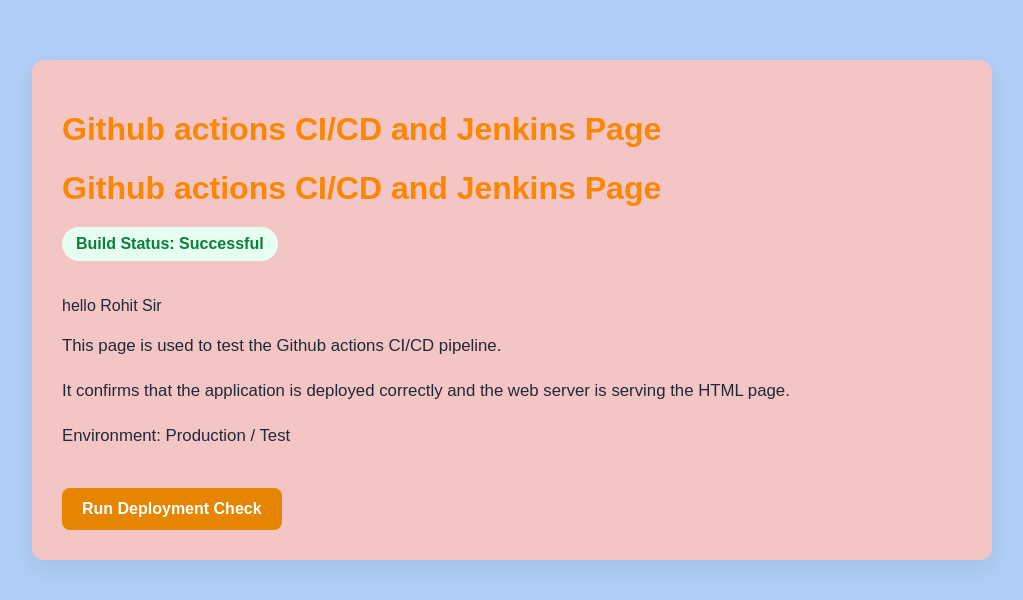
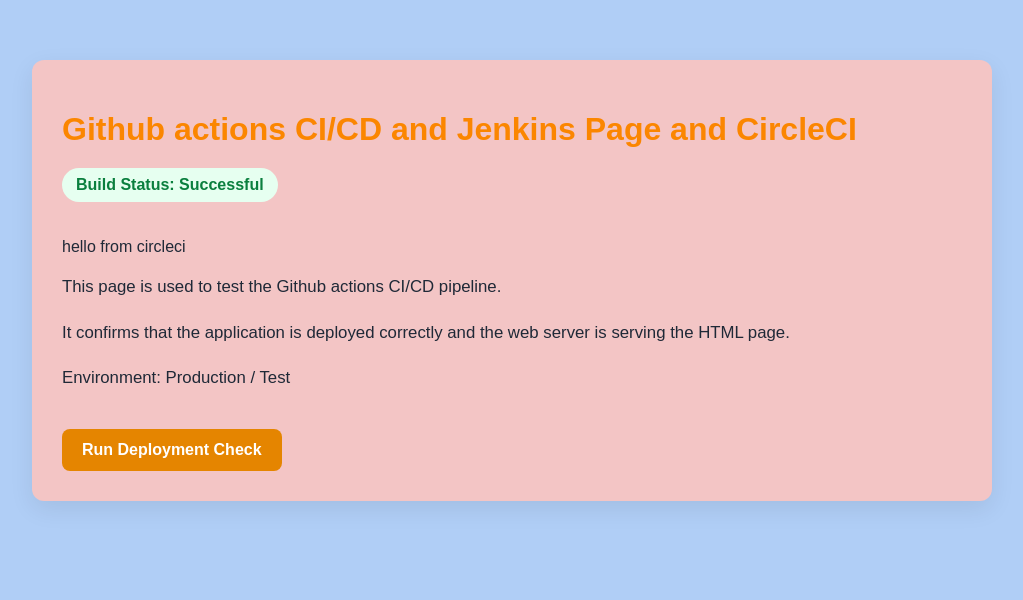
Before and after one commit to kisan0717/CICD-flask, a Flask app: page / in a window 1280 px wide. Shown: the top 600 px of the page, without its empty margins (128-1151 px from the left). Run offline with Flask 2, Linux system fonts and the light colour scheme.

Commit message:
circleci .yml added

```diff
--- a/templates/index.html
+++ b/templates/index.html
@@ -55,10 +55,9 @@
 </head>
 <body>
     <div class="container">
-        <h1>Github actions CI/CD and Jenkins Page</h1>
-        <h1>Github actions CI/CD and Jenkins Page</h1>
+        <h1>Github actions CI/CD and Jenkins Page and CircleCI</h1>
         <div class="status">Build Status: Successful</div>
-        <p>hello Rohit Sir</p>
+        <p>hello from circleci</p>
         <div class="info">
             <p>This page is used to test the Github actions CI/CD pipeline.</p>
             <p>It confirms that the application is deployed correctly and the web server is serving the HTML page.</p>
```
Also changed, not shown: .circleci/config.yml.
